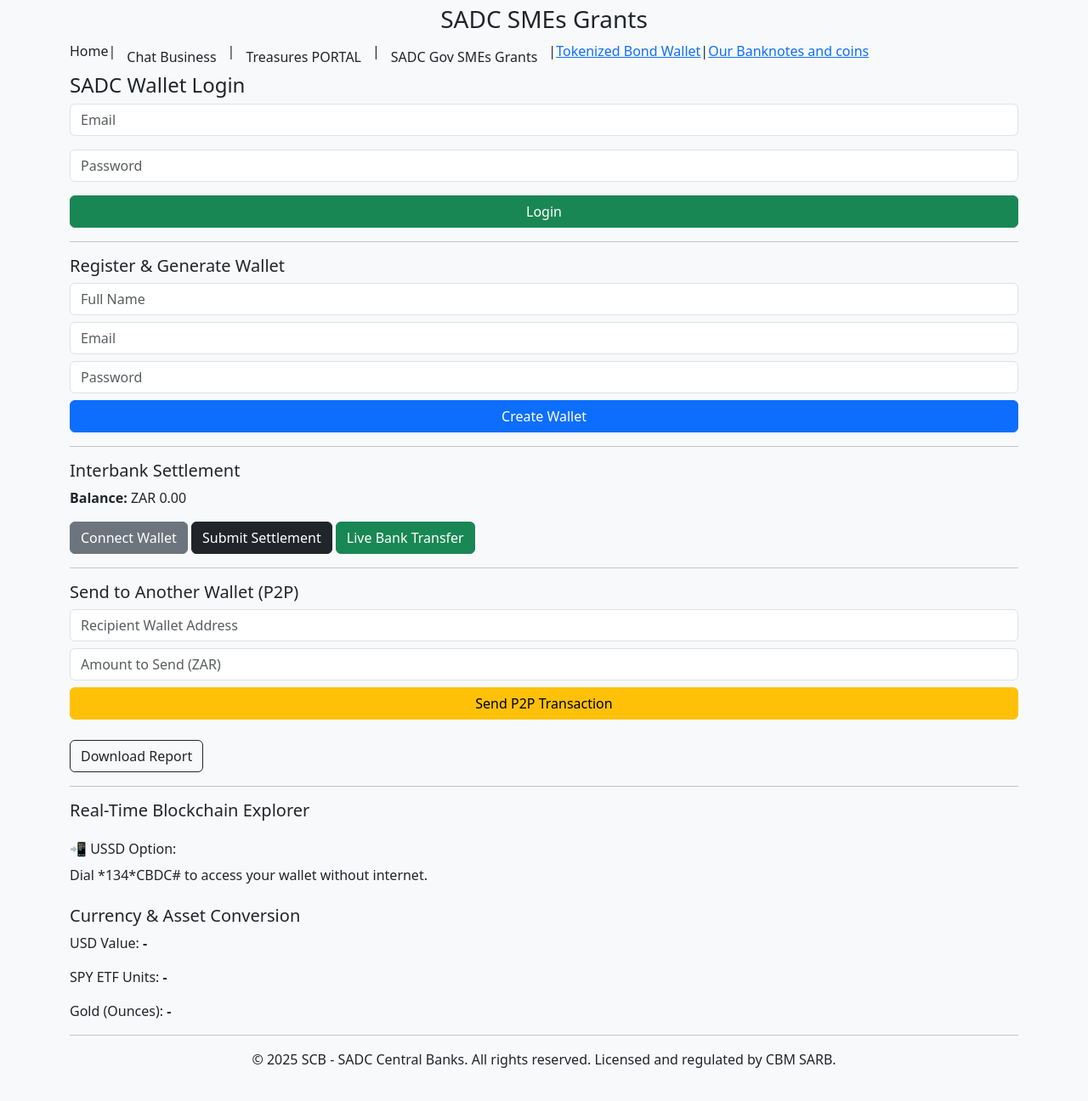
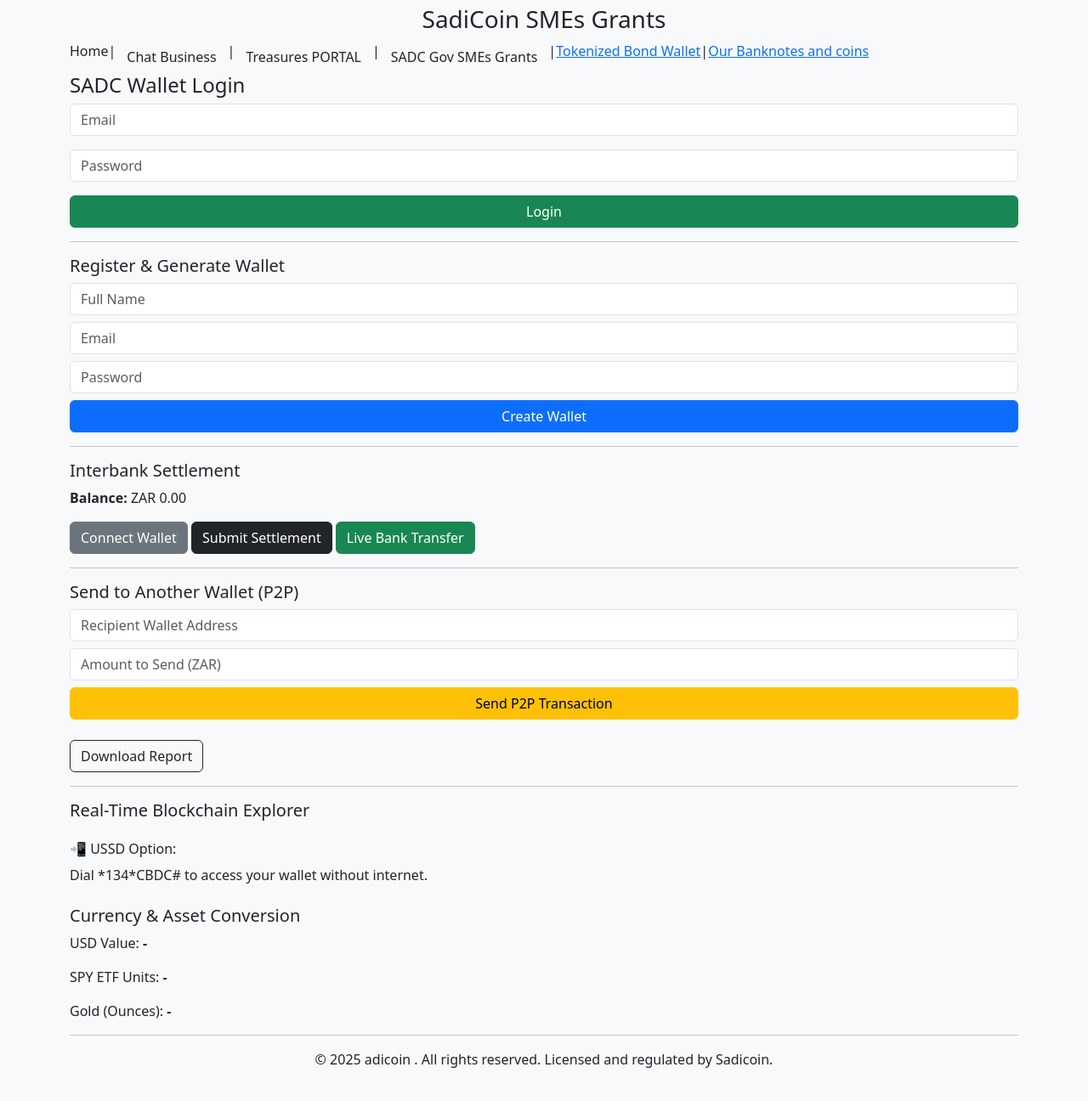
Before and after one commit to CBMSA/cross-boarder-credit-data-portability-for-smes, a website: page transactions.html in a window 1280 px wide. Shown: the part 1050-2346 px from the top of the page at 85% size. Drawn offline with nearby package versions, Linux system fonts and the light colour scheme.

Commit message:
Update transactions.html

```diff
--- a/transactions.html
+++ b/transactions.html
@@ -3,7 +3,7 @@
 <head>
     <meta charset="UTF-8">
     <meta name="viewport" content="width=device-width, initial-scale=1.0">
-    <title>SADC Wallet Login</title>
+    <title>Sadicoin Wallet Login</title>
     <link href="https://cdn.jsdelivr.net/npm/bootstrap@5.3.0/dist/css/bootstrap.min.css" rel="stylesheet">
     <script src="https://cdn.jsdelivr.net/npm/axios/dist/axios.min.js"></script>
     <script src="https://cdn.jsdelivr.net/npm/qrcode/build/qrcode.min.js"></script>
@@ -12,7 +12,7 @@
 <div class="container py-4">
     <div class="text-center">
         <img src="file_00000000968061f89abd9d3d435098f1.png" alt="SCB Logo" class="logo">
-        <h3 class="mt-2">SADC SMEs Grants</h3>
+        <h3 class="mt-2">SadiCoin SMEs Grants</h3>
     </div>
 
     <nav class="nav justify-content-c
@@ -88,7 +88,7 @@
     <hr>
 
     <footer class="text-center">
-        <p>© 2025 SCB - SADC Central Banks. All rights reserved. Licensed and regulated by CBM SARB.</p>
+        <p>© 2025 adicoin . All rights reserved. Licensed and regulated by Sadicoin.</p>
     </footer>
 </div>
 
```
